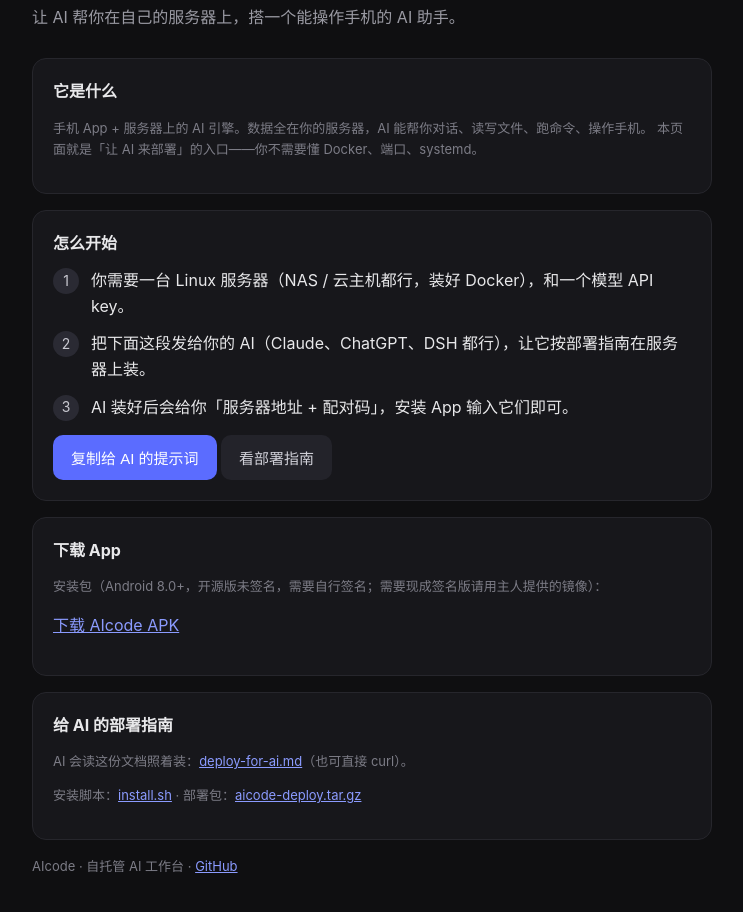
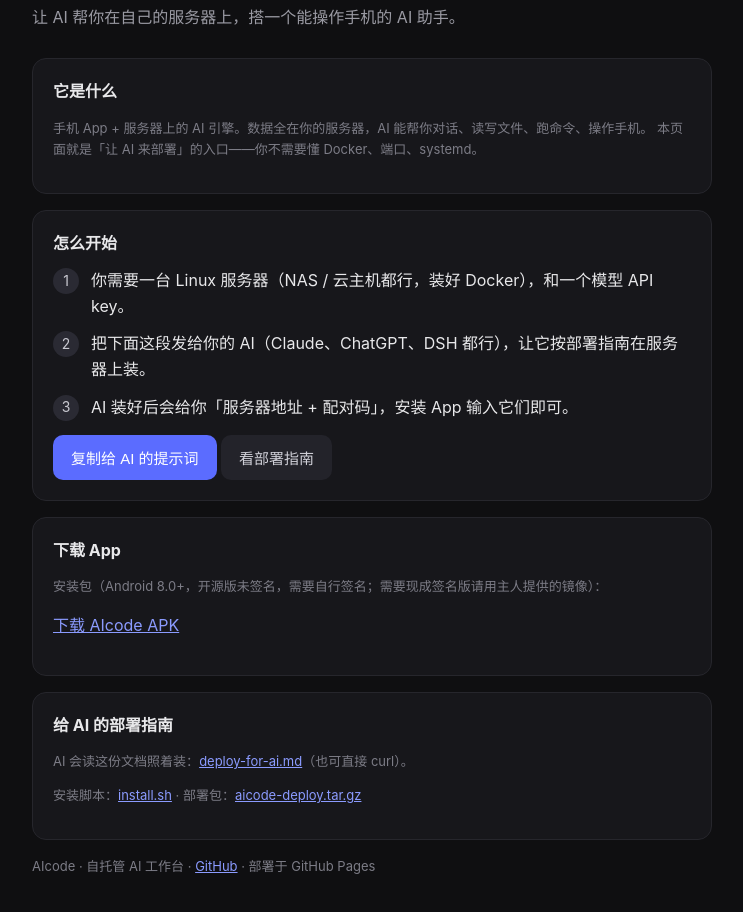
Before and after one commit to CYYYOURMAN/AICode, a plain HTML site: page pages/index.html in a window 1280 px wide. Shown: the part 88-1000 px from the top of the page, without its empty margins (268-1011 px from the left). Drawn offline with Linux system fonts and the light colour scheme.

Commit message:
chore(pages): trigger deployment

```diff
--- a/pages/index.html
+++ b/pages/index.html
@@ -56,7 +56,7 @@
     <p class="muted">安装脚本：<a href="install.sh">install.sh</a> · 部署包：<a href="aicode-deploy.tar.gz">aicode-deploy.tar.gz</a></p>
   </div>
 
-  <p class="muted">AIcode · 自托管 AI 工作台 · <a href="https://github.com/CYYYOURMAN/AICode">GitHub</a></p>
+  <p class="muted">AIcode · 自托管 AI 工作台 · <a href="https://github.com/CYYYOURMAN/AICode">GitHub</a> · 部署于 GitHub Pages</p>
 </div>
 <script>
 function copyPrompt() {
```
